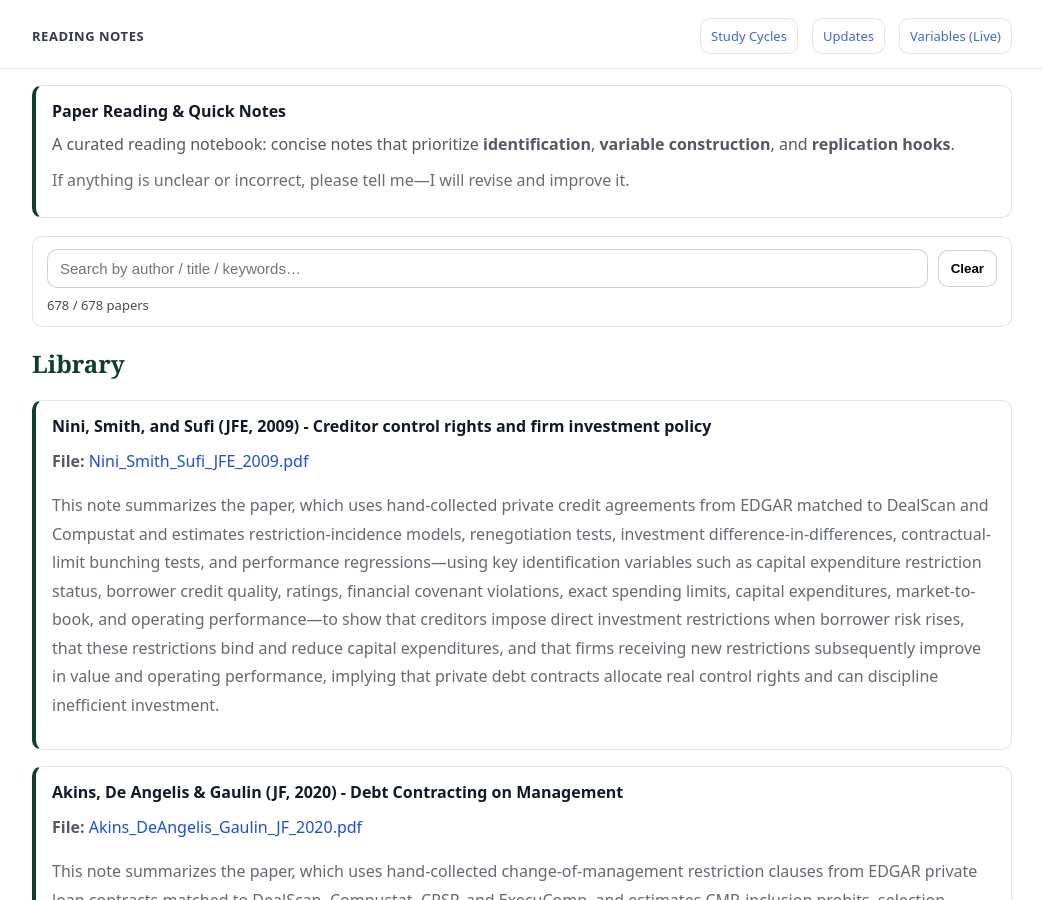
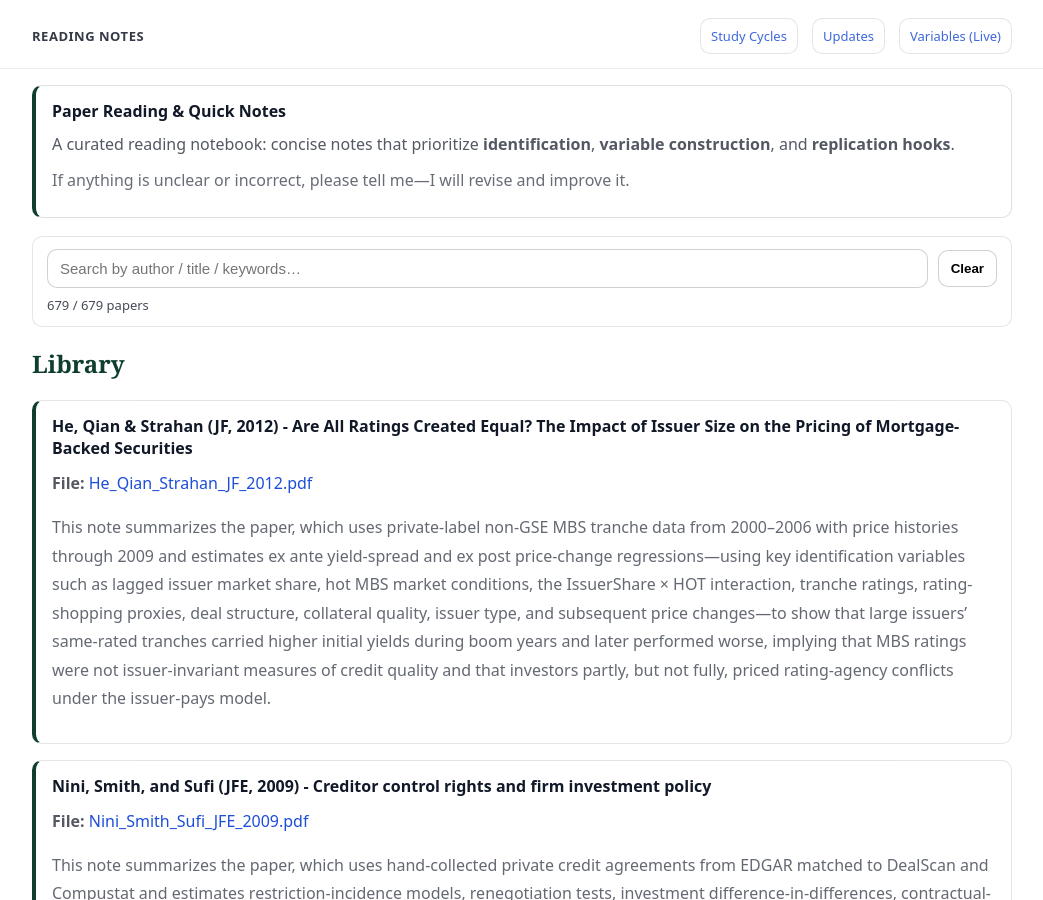
Before and after one commit to yaxinzn/study-archive, a Jekyll site: the page built from reading/index.md, in a window 1280 px wide and 900 px high. Shown: the whole window, without its empty margins (118-1161 px from the left). Built offline with Jekyll 4.4.1, drawn with Linux system fonts in a browser that asks for light colours.

Commit message:
Reading: add/update He_Qian_Strahan_JF_2012.pdf

```diff
--- a/_data/reading.yml
+++ b/_data/reading.yml
@@ -1,3 +1,7 @@
+- title: "He, Qian & Strahan (JF, 2012) - Are All Ratings Created Equal? The Impact of Issuer Size on the Pricing of Mortgage-Backed Securities"
+  file: "He_Qian_Strahan_JF_2012.pdf"
+  desc: "This note summarizes the paper, which uses private-label non-GSE MBS tranche data from 2000–2006 with price histories through 2009 and estimates ex ante yield-spread and ex post price-change regressions—using key identification variables such as lagged issuer market share, hot MBS market conditions, the IssuerShare × HOT interaction, tranche ratings, rating-shopping proxies, deal structure, collateral quality, issuer type, and subsequent price changes—to show that large issuers’ same-rated tranches carried higher initial yields during boom years and later performed worse, implying that MBS ratings were not issuer-invariant measures of credit quality and that investors partly, but not fully, priced rating-agency conflicts under the issuer-pays model."
+
 - title: "Nini, Smith, and Sufi (JFE, 2009) - Creditor control rights and firm investment policy"
   file: "Nini_Smith_Sufi_JFE_2009.pdf"
   desc: "This note summarizes the paper, which uses hand-collected private credit agreements from EDGAR matched to DealScan and Compustat and estimates restriction-incidence models, renegotiation tests, investment difference-in-differences, contractual-limit bunching tests, and performance regressions—using key identification variables such as capital expenditure restriction status, borrower credit quality, ratings, financial covenant violations, exact spending limits, capital expenditures, market-to-book, and operating performance—to show that creditors impose direct investment restrictions when borrower risk rises, that these restrictions bind and reduce capital expenditures, and that firms receiving new restrictions subsequently improve in value and operating performance, implying that private debt contracts allocate real control rights and can discipline inefficient investment."
```
Also changed, not shown: 1 other file.
